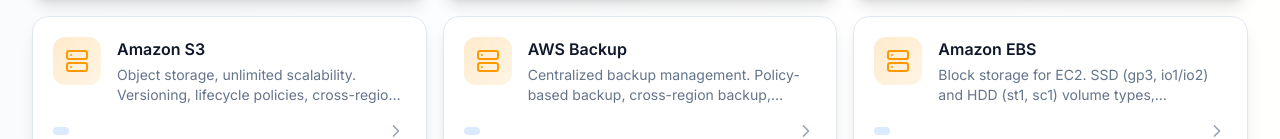
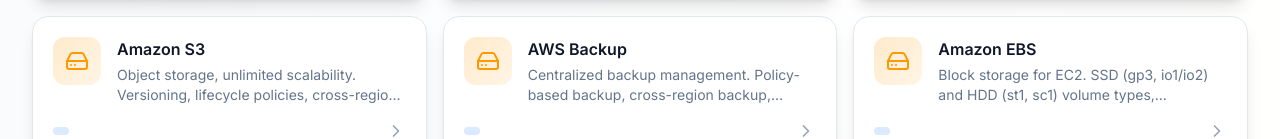
Before and after one commit to YASH-Prakhar/aws-saa-learning, a React (Vite) app: page /services in a window 1280 px wide. Shown: the part 800-939 px from the top of the page. Built offline with nearby package versions, Linux system fonts and the light colour scheme.

Commit message:
fix: update service import to use the flattened services array in ServiceDetail and Services components

```diff
--- a/src/pages/ServiceDetail.jsx
+++ b/src/pages/ServiceDetail.jsx
@@ -4,7 +4,7 @@
   ArrowLeft, Check, X, BookOpen, Lightbulb, Target,
   Link as LinkIcon, ChevronRight, ExternalLink
 } from 'lucide-react';
-import { servicesByCategory, categories } from '../data/services';
+import { servicesByCategory, categories, services } from '../data/services';
 import { useProgress } from '../context/ProgressContext';
 
 export default function ServiceDetail() {
@@ -12,7 +12,8 @@
   const navigate = useNavigate();
   const { progress, markServiceComplete, markServiceIncomplete } = useProgress();
 
-  const allServices = Object.values(servicesByCategory).flat();
+  // prefer the flattened `services` list which includes normalized category and fields
+  const allServices = services;
   const service = allServices.find(s => s.id === id);
 
   if (!service) {
--- a/src/pages/Services.jsx
+++ b/src/pages/Services.jsx
@@ -42,8 +42,8 @@
   const [showFilters, setShowFilters] = useState(false);
   const { progress, markServiceComplete, markServiceIncomplete } = useProgress();
 
-  // Flatten all services from servicesByCategory
-  const allServices = Object.values(servicesByCategory).flat();
+  // Use the flattened `services` array (normalized categories)
+  const allServices = services;
   const filteredServices = useMemo(() => {
     return allServices.filter(service => {
       const matchesSearch = service.name.toLowerCase().includes(searchQuery.toLowerCase()) ||
```
